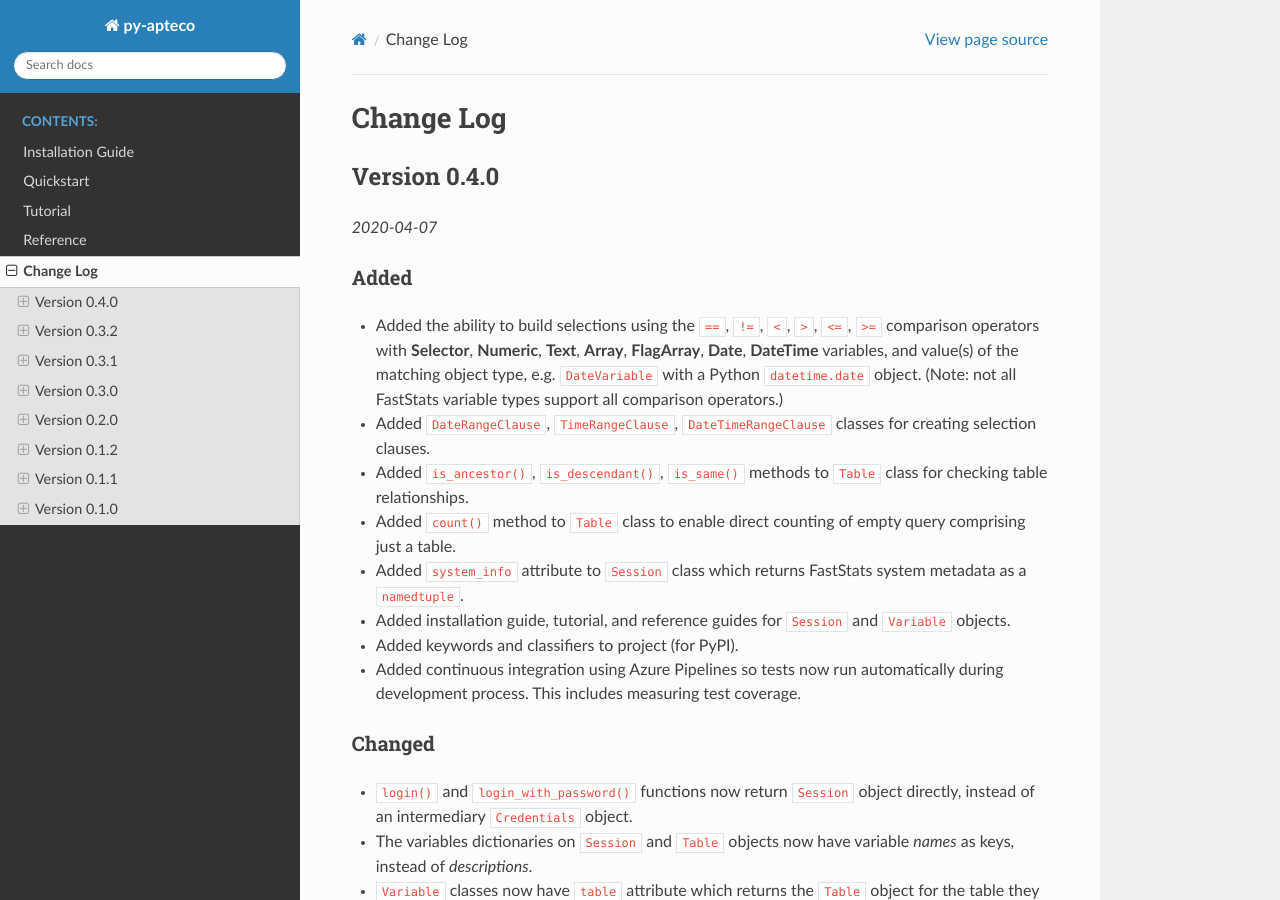
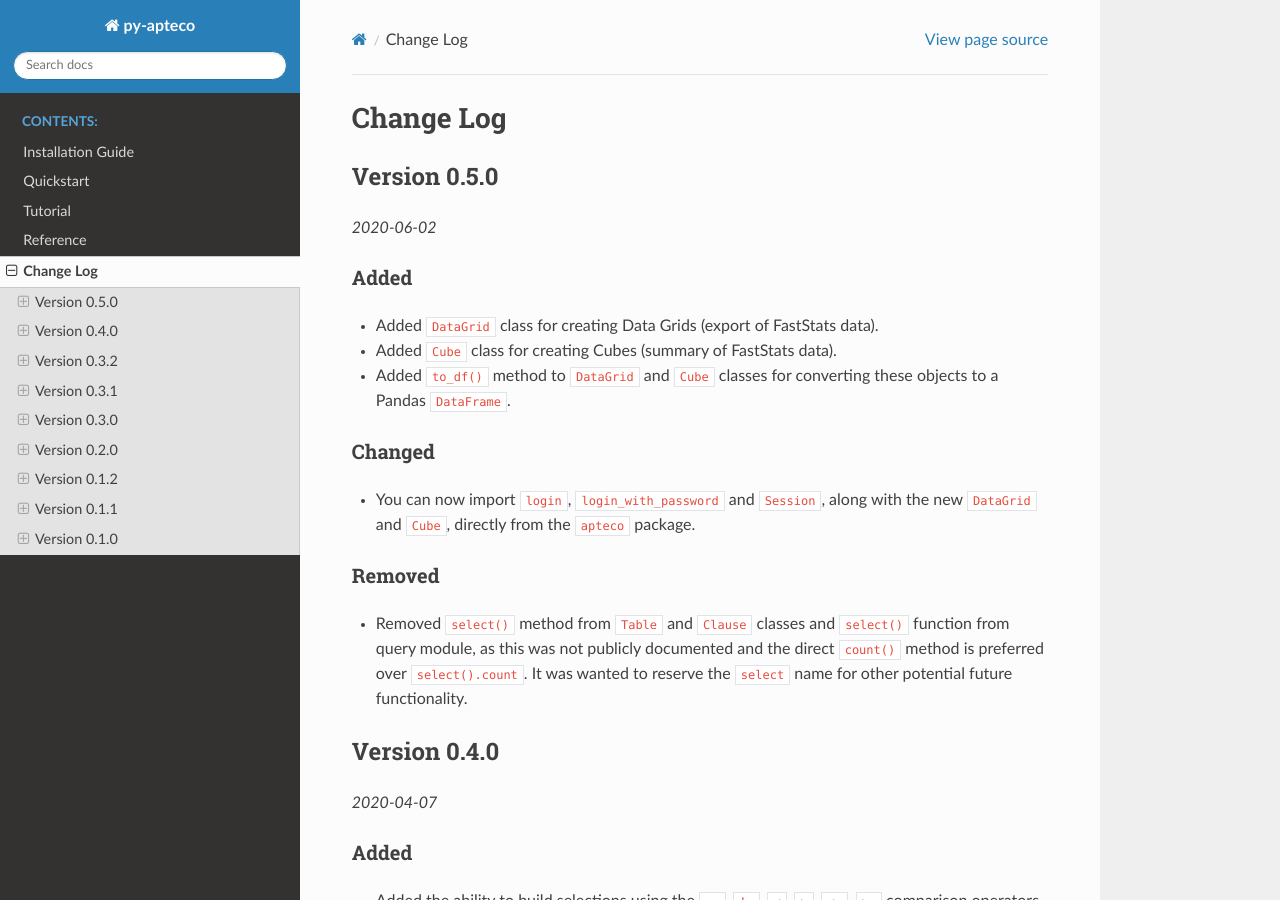
Before and after one commit to Apteco/py-apteco, a Sphinx documentation site: the page built from docs/source/changelog.rst, in a window 1280 px wide and 900 px high. Built offline with Sphinx 7.4.7 and the Read the Docs theme 2.0.0, drawn with Linux system fonts in a browser that asks for light colours.

Commit message:
Update changelog. [AB#3454]

```diff
--- a/docs/source/changelog.rst
+++ b/docs/source/changelog.rst
@@ -1,6 +1,34 @@
 **********
 Change Log
 **********
+
+Version 0.5.0
+=============
+
+*2020-06-02*
+
+Added
+-----
+
+* Added ``DataGrid`` class for creating Data Grids (export of FastStats data).
+* Added ``Cube`` class for creating Cubes (summary of FastStats data).
+* Added ``to_df()`` method to ``DataGrid`` and ``Cube`` classes
+  for converting these objects to a Pandas ``DataFrame``.
+
+Changed
+-------
+
+* You can now import ``login``, ``login_with_password`` and ``Session``,
+  along with the new ``DataGrid`` and ``Cube``, directly from the ``apteco`` package.
+
+Removed
+-------
+
+* Removed ``select()`` method from ``Table`` and ``Clause`` classes
+  and ``select()`` function from query module,
+  as this was not publicly documented and the direct ``count()`` method is preferred
+  over ``select().count``.
+  It was wanted to reserve the ``select`` name for other potential future functionality.
 
 Version 0.4.0
 =============
```
